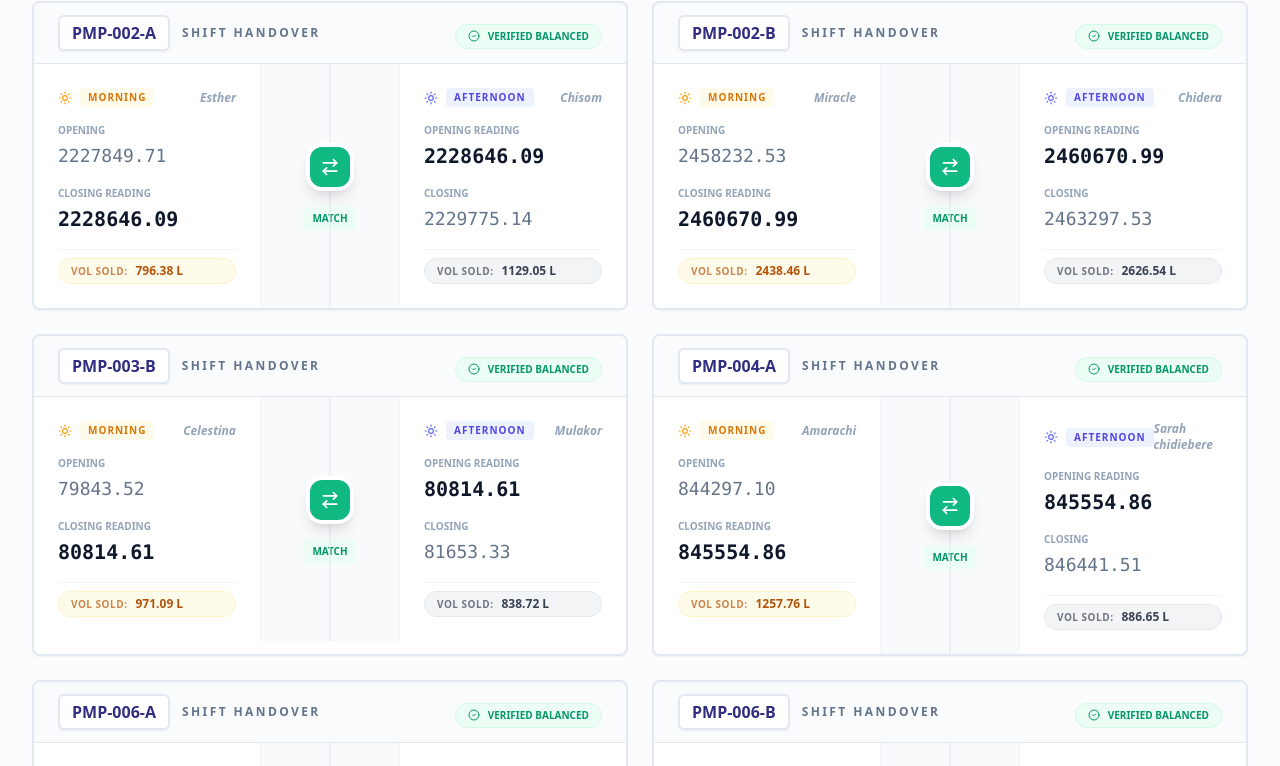
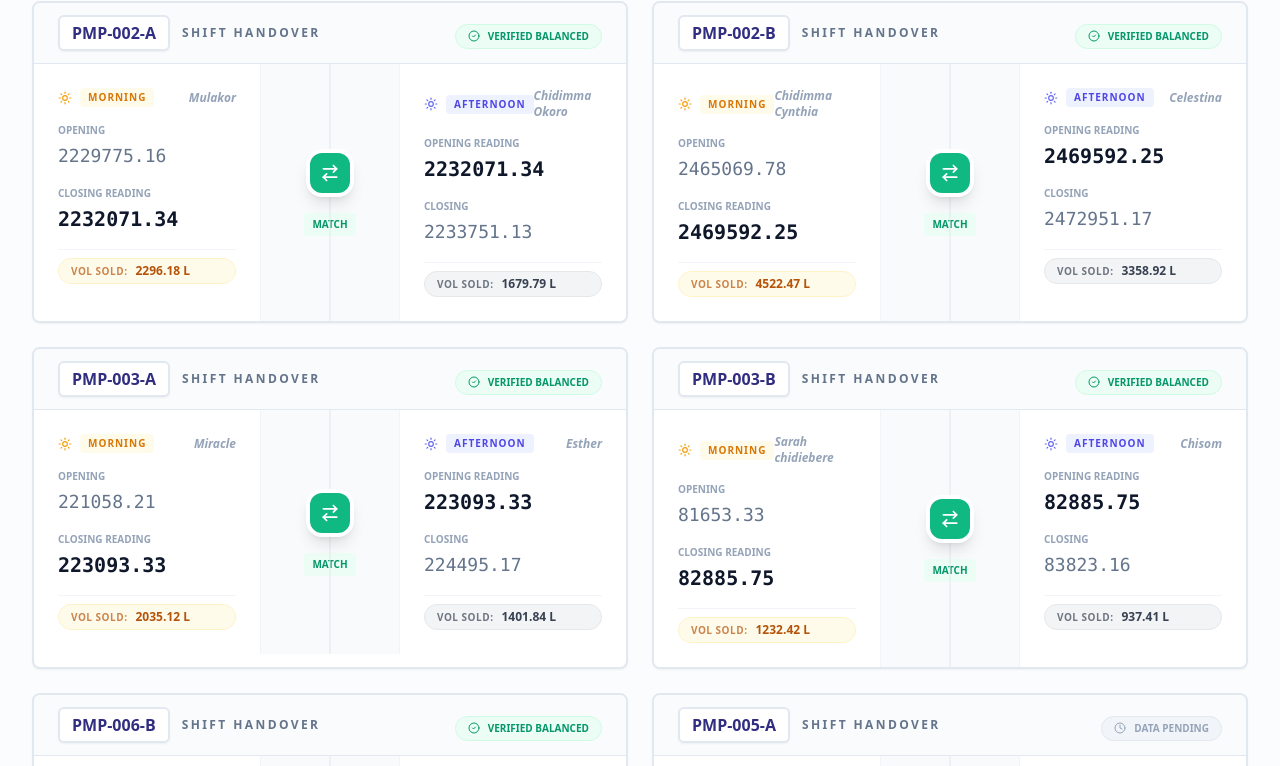
Before and after one commit to nipcobestpetroleum-art/brave-turtle-yawn, a React (Vite) app: page / in a window 1280 px wide. Shown: the part 497-1263 px from the top of the page. Built offline with nearby package versions, Linux system fonts and the light colour scheme.

Commit message:
[dyad] Adding November 17th, 2025 sales data with significant debt tracking - wrote 1 file(s)

```diff
--- a/src/data/salesData.ts
+++ b/src/data/salesData.ts
@@ -398,6 +398,8 @@ export const salesData: DailyReport[] = [
         { attendant: "Miracle", pumpId: "PMP-003-B", product: "PMS", openingReading: 71938.84, closingReading: 73265.83, pricePerLiter: 940, cashCollected: 669100, posAmount: 535080, shortageResolutions: [{ type: "debt", amount: 42300, liters: 45, debtor: "Multipro", reason: "MD approved" }] },
         { attendant: "Amarachi", pumpId: "PMP-004-A", product: "PMS", openingReading: 833352.45, closingReading: 835098.01, pricePerLiter: 940, cashCollected: 157350, posAmount: 1422447, shortageResolutions: [{ type: "debt", amount: 31020, liters: 33, debtor: "Multipro", reason: "MD approved" }, { type: "official use", amount: 28200, liters: 30, purpose: "Bread", reason: "By okoye" }] },
         { attendant: "Miriam", pumpId: "PMP-006-B", product: "PMS", openingReading: 550806.98, closingReading: 552036.34, pricePerLiter: 940, cashCollected: 741160, posAmount: 407270 },
+        { attendant: "Donald", pumpId: "AGO-001-A", product: "AGO", openingReading: 185377.85, closingReading: 185569.35, pricePerLiter: 1050, cashCollected: 195050, posAmount: 6000 },
+        { attendant: "Donald", pumpId: "AGO-001-B", product: "AGO", openingReading: 451622.78, closingReading: 451682.78, pricePerLiter: 1050, cashCollected: 63000, posAmount: 0 },
       ],
       afternoon: [
         { attendant: "Chisom", pumpId: "PMP-002-A", product: "PMS", openingReading: 2219252.24, closingReading: 2219284.89, pricePerLiter: 940, cashCollected: 5700, posAmount: 25000 },
@@ -511,5 +513,27 @@ export const salesData: DailyReport[] = [
       ]
     },
     bankDeposits: []
+  },
+  {
+    date: "2025-11-17",
+    shifts: {
+      morning: [
+        { attendant: "Mulakor", pumpId: "PMP-002-A", product: "PMS", openingReading: 2229775.16, closingReading: 2232071.34, pricePerLiter: 940, cashCollected: 675040, posAmount: 1387333, shortageResolutions: [{ type: "debt", amount: 65555.60, liters: 69.74, debtor: "Fidelity", reason: "MD approved" }, { type: "official use", amount: 28200, liters: 30, purpose: "House", reason: "Okoye" }] },
+        { attendant: "Chidimma Cynthia", pumpId: "PMP-002-B", product: "PMS", openingReading: 2465069.78, closingReading: 2469592.25, pricePerLiter: 940, cashCollected: 1760700, posAmount: 2166270, shortageResolutions: [{ type: "debt", amount: 321339, liters: 341.85, debtor: "Maco oil", reason: "MD approved" }, { type: "debt", amount: 3000, liters: 3.19, debtor: "Debt", reason: "No idea" }] },
+        { attendant: "Miracle", pumpId: "PMP-003-A", product: "PMS", openingReading: 221058.21, closingReading: 223093.33, pricePerLiter: 940, cashCollected: 515550, posAmount: 943255, shortageResolutions: [{ type: "debt", amount: 432400, liters: 460, debtor: "First patriot", reason: "MD approved" }, { type: "debt", amount: 20000, liters: 21.28, debtor: "Debt", reason: "No idea" }] },
+        { attendant: "Sarah chidiebere", pumpId: "PMP-003-B", product: "PMS", openingReading: 81653.33, closingReading: 82885.75, pricePerLiter: 940, cashCollected: 732440, posAmount: 419780, shortageResolutions: [{ type: "return to tank", amount: 4700, liters: 5, reason: "Priming" }] },
+        { attendant: "Chidera", pumpId: "PMP-006-B", product: "PMS", openingReading: 559426.94, closingReading: 560906.30, pricePerLiter: 940, cashCollected: 983100, posAmount: 405970.40 },
+      ],
+      afternoon: [
+        { attendant: "Chidimma Okoro", pumpId: "PMP-002-A", product: "PMS", openingReading: 2232071.34, closingReading: 2233751.13, pricePerLiter: 940, cashCollected: 298300, posAmount: 1159800, shortageResolutions: [{ type: "debt", amount: 64803.60, liters: 68.94, debtor: "SASCP", reason: "MD approved" }, { type: "debt", amount: 56400, liters: 60, debtor: "First patriot", reason: "MD approved" }] },
+        { attendant: "Celestina", pumpId: "PMP-002-B", product: "PMS", openingReading: 2469592.25, closingReading: 2472951.17, pricePerLiter: 940, cashCollected: 498950, posAmount: 2658506 },
+        { attendant: "Esther", pumpId: "PMP-003-A", product: "PMS", openingReading: 223093.33, closingReading: 224495.17, pricePerLiter: 940, cashCollected: 292700, posAmount: 1024500 },
+        { attendant: "Chisom", pumpId: "PMP-003-B", product: "PMS", openingReading: 82885.75, closingReading: 83823.16, pricePerLiter: 940, cashCollected: 619550, posAmount: 214200, shortageResolutions: [{ type: "debt", amount: 47000, liters: 50, debtor: "First patriot", reason: "MD approved" }] },
+        { attendant: "Chidimma Okoro", pumpId: "PMP-005-A", product: "PMS", openingReading: 1151819.62, closingReading: 1152037.99, pricePerLiter: 940, cashCollected: 85200, posAmount: 120000 },
+        { attendant: "Amarachi", pumpId: "PMP-006-A", product: "PMS", openingReading: 688150.20, closingReading: 688840.93, pricePerLiter: 940, cashCollected: 143500, posAmount: 477272, shortageResolutions: [{ type: "debt", amount: 28200, liters: 30, debtor: "First patriot", reason: "MD approved" }] },
+        { attendant: "Ogochukwu", pumpId: "PMP-006-B", product: "PMS", openingReading: 560906.30, closingReading: 561803.19, pricePerLiter: 940, cashCollected: 692060, posAmount: 150040 },
+      ]
+    },
+    bankDeposits: []
   }
 ];
```
